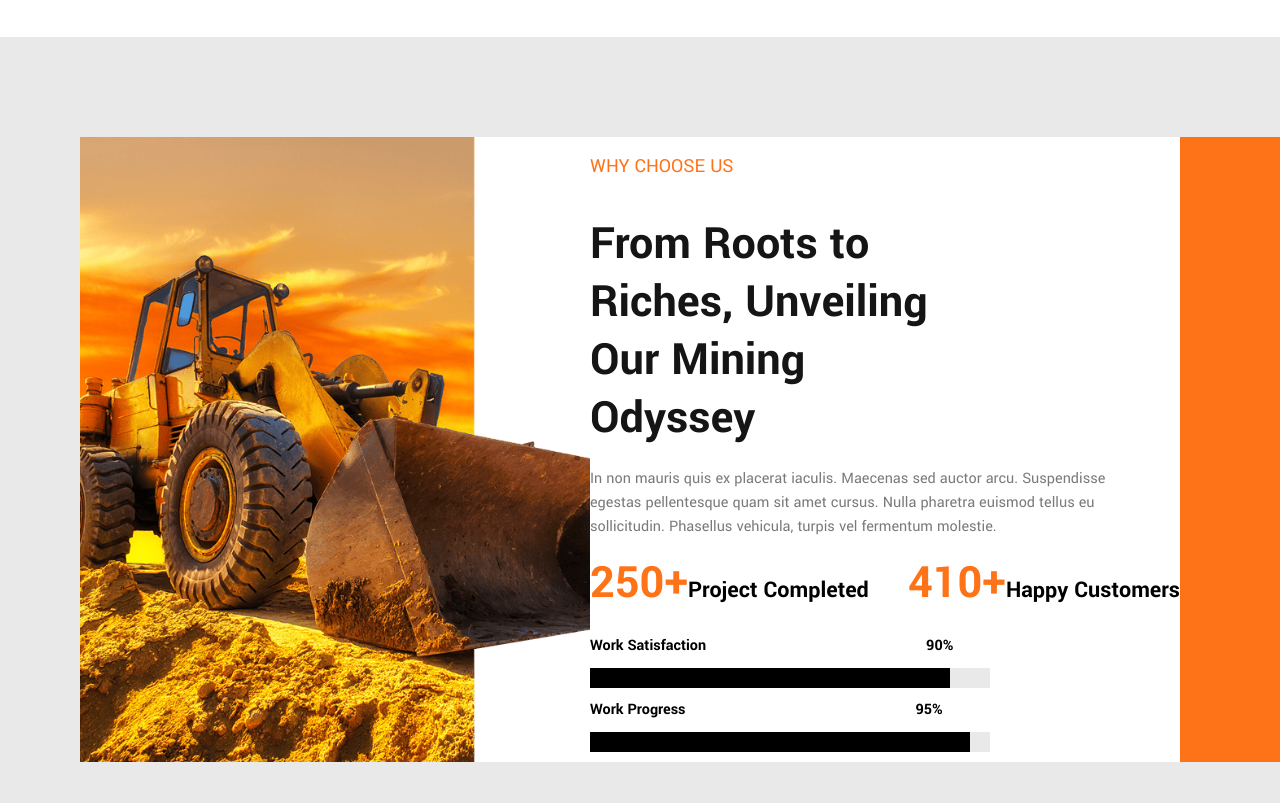
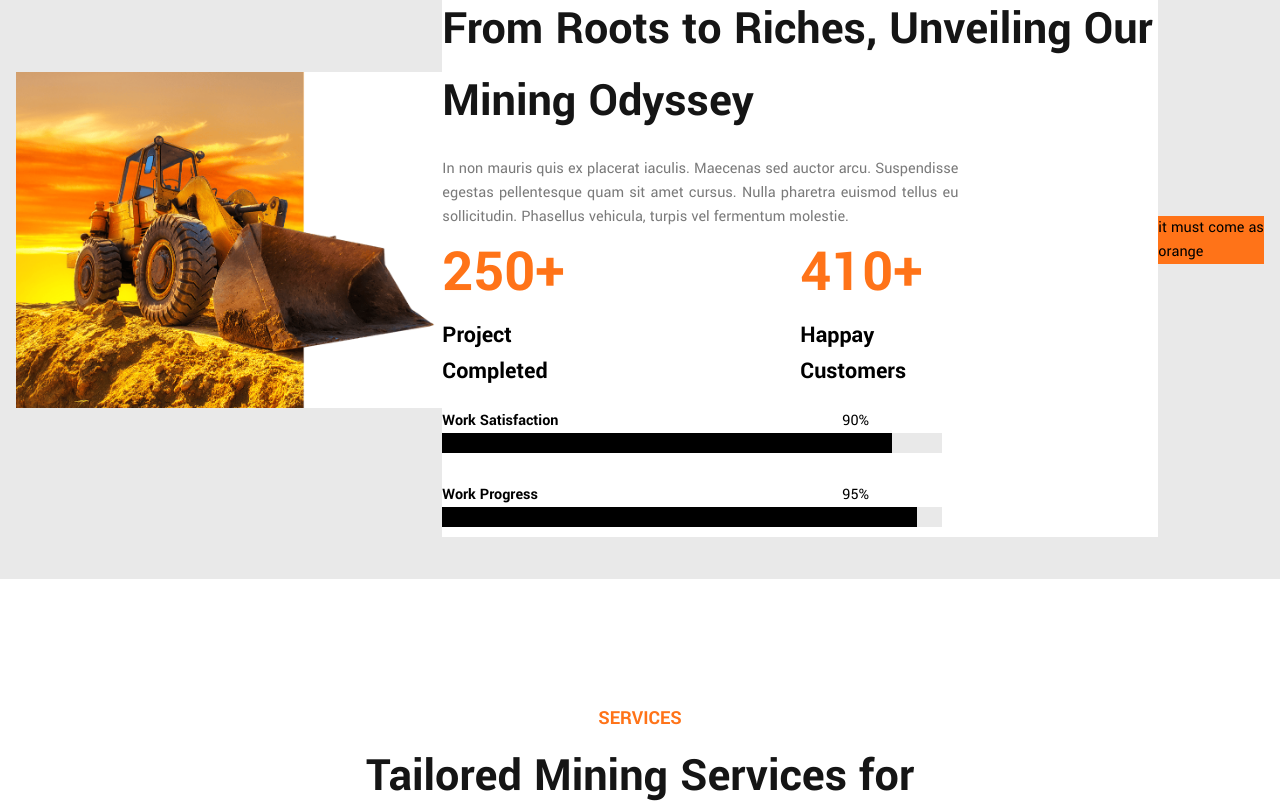
Before and after one commit to Jeevathuvarakan/quary, a React (Vite) app in the folder quary/: page / in a window 1280 px wide. Shown: the part 1400-2203 px from the top of the page. Built offline with nearby package versions, Linux system fonts and the light colour scheme.

Commit message:
why choose us change

```diff
--- a/quary/src/components/Home/HomeAboutUs.jsx
+++ b/quary/src/components/Home/HomeAboutUs.jsx
@@ -6,7 +6,7 @@ import { FaFacebook } from "react-icons/fa";
 function HomeAboutUs() {
     return (
         <>
-            <div className="px-[80px] py-[100px] font-Yantramanav">
+            <div className="px-[16px] py-[32px] font-Yantramanav">
                 <div className='container mx-auto '>
                     <div className="py-[10px] flex lg:flex-row flex-col gap-[24px] justify-between items-center">
                         <div className='flex flex-col gap-[20px] '>
--- a/quary/src/components/Home/HomeWhyChoose.jsx
+++ b/quary/src/components/Home/HomeWhyChoose.jsx
@@ -4,75 +4,75 @@ import { JCBImage } from "../../constants/Data";
 function HomeWhyChoose() {
     return (
         <>
-            <div className="pl-[80px] py-[100px] bg-[#E9E9E9] font-Yantramanav">
-                <div className='pr-[100px] bg-[#ff7318]'>
-                    <div className=' flex justify-between font-Yantramanav bg-white'>
-                        <div
-                            className=" inset-0  w-full"
-                            style={{
-                                backgroundImage: ` url(${JCBImage})`,
-                                backgroundSize: "cover",
-                                backgroundPosition: "center",
+            <div className="px-[16px] py-[32px] font-Yantramanav bg-[#e9e9e9]">
+                <div className="container mx-auto ">
+                    <div className="py-[10px] flex lg:flex-row flex-col gap-[0px] justify-between items-center ">
+                        <div className="bg-white w-6/12 h-full" >
+                            <img src={JCBImage} alt="Img" className="object-cover lg:w-[550px] w-full" />
+                        </div>
 
-
-                            }}
-                        >
-                        </div>
-                        <div>
+                        <div className="bg-white width-5/12 h-full">
                             <div className="flex flex-col gap-[20px]">
-                                <h5 className=" text-[20px] text-[#FF7318] uppercase lg:w-[590px] w-full lg:leading-[58px] ">Why Choose Us</h5>
-                                <h1 className="text-[#151515] lg:text-[48px] md:text-[24px] text-[12px] font-bold lg:leading-[58px] lg:w-[358px]">From Roots to Riches, Unveiling Our Mining Odyssey </h1>
-                                <p className=" text-[16px] text-[#7A7A7A]  lg:w-[516px] w-full">In non mauris quis ex placerat iaculis. Maecenas sed auctor arcu. Suspendisse egestas pellentesque quam sit amet cursus. Nulla pharetra euismod tellus eu sollicitudin.
+                                <h5 className=" text-[20px] text-[#FF7318] uppercase w-full  text-center font-bold">Why Choose Us</h5>
+                                <h1 className="text-[#151515] lg:text-[48px] md:text-[24px] text-[12px] font-bold items-center">From Roots to Riches, Unveiling Our Mining Odyssey </h1>
+                                <p className=" text-[16px] text-[#7A7A7A]  lg:w-[516px] w-full items-center text-justify">In non mauris quis ex placerat iaculis. Maecenas sed auctor arcu. Suspendisse egestas pellentesque quam sit amet cursus. Nulla pharetra euismod tellus eu sollicitudin.
                                     Phasellus vehicula, turpis vel fermentum molestie.</p>
 
                             </div>
-                            <div className=' flex justify-between'>
-                                <div className="flex gap-[40px] items-center">
+                            <div className="flex">
+                                <div className="flex-row">
                                     <div>
-                                        <span className=" lg:text-[48px] md:text-[24px] text-[12px] font-bold lg:w-[358px] w-full lg:leading-[88px]  text-[#FF7318]">
+                                        <p className=" lg:text-[60px] md:text-[24px] text-[12px] font-bold lg:w-[358px] w-full lg:leading-[88px]  text-[#FF7318]">
                                             250+
-                                        </span>
-                                        <span className="lg:text-[24px] md:text-[12px] text-[6px] font-semibold  w-full lg:leading-[88px] text-justify text-black break-words">
-                                            Project Completed
-                                        </span>
+                                        </p>
+                                    </div>
+                                    <div className="flex-col gap-0">
+                                        <p className="lg:text-[24px] md:text-[12px] text-[6px] font-semibold  w-full text-justify text-black"> Project </p>
+                                        <p className="lg:text-[24px] md:text-[12px] text-[6px] font-semibold  w-full text-justify text-black"> Completed</p>
                                     </div>
                                 </div>
-                                <div className="items-center">
+
+                                <div className="flex-row">
                                     <div>
-                                        <span className=" lg:text-[48px] md:text-[24px] text-[12px] font-bold lg:w-[358px] w-full lg:leading-[88px]  text-[#FF7318]">
+                                        <p className=" lg:text-[60px] md:text-[24px] text-[12px] font-bold lg:w-[358px] w-full lg:leading-[88px]  text-[#FF7318]">
                                             410+
-                                        </span>
-                                        <span className="lg:text-[24px] md:text-[12px] text-[6px] font-semibold  w-full lg:leading-[88px] text-justify text-black">
-                                            Happy Customers
-                                        </span>
+                                        </p>
+                                    </div>
+                                    <div className="flex-col gap-0">
+                                        <p className="lg:text-[24px] md:text-[12px] text-[6px] font-semibold  w-full text-justify text-black"> Happay </p>
+                                        <p className="lg:text-[24px] md:text-[12px] text-[6px] font-semibold  w-full text-justify text-black"> Customers</p>
                                     </div>
                                 </div>
                             </div>
-                            <div className="flex flex-col gap-[10px] pb-[10px]">
-
-                                <span className="lg:w-[400px] lg:text-[16px] md:text-[8px] text-[6px]  font-semibold  w-full text-justify flex flex-row gap-[220px]  text-black">
-                                    Work Satisfaction <span className="lg:text-[16px] md:text-[8px] text-[6px] text-black">90%</span>
-                                </span>
-                                <div className=" lg:w-[400px] lg:h-[20px] bg-[#e9e9e9]  flex flex-col gap[10px]">
-                                    <div className=" lg:w-[360px] lg:h-[20px] bg-black">
+                            <div className="py-[20px]">
+                                <div className="flex row">
+                                    <p className="lg:w-[400px] lg:text-[16px] md:text-[8px] text-[6px]  font-semibold  w-full text-justify flex flex-row gap-[220px]  text-black">
+                                        Work Satisfaction </p>
+                                    <p className="lg:text-[16px] md:text-[8px] text-[6px] text-black">90%</p>
+                                </div>
+                                <div className=" lg:w-[500px] lg:h-[20px] bg-[#e9e9e9]">
+                                    <div className=" lg:w-[450px] lg:h-[20px] bg-black">
                                     </div>
                                 </div>
                             </div>
-                            <div className="flex flex-col gap-[10px] pb-[10px]">
-
-                                <span className="lg:w-[400px] lg:text-[16px] md:text-[8px] text-[6px]  font-semibold  w-full text-justify flex flex-row gap-[230px]  text-black">
-                                    Work Progress <span className="lg:text-[16px] md:text-[8px] text-[6px] text-black">95%</span>
-                                </span>
-                                <div className=" lg:w-[400px] lg:h-[20px] bg-[#e9e9e9]">
-                                    <div className=" lg:w-[380px] lg:h-[20px] bg-black">
+                            <div className="py-[10px]">
+                                <div className="flex row">
+                                    <p className="lg:w-[400px] lg:text-[16px] md:text-[8px] text-[6px]  font-semibold  w-full text-justify flex flex-row gap-[220px]  text-black">
+                                        Work Progress </p>
+                                    <p className="lg:text-[16px] md:text-[8px] text-[6px] text-black">95%</p>
+                                </div>
+                                <div className=" lg:w-[500px] lg:h-[20px] bg-[#e9e9e9]">
+                                    <div className=" lg:w-[475px] lg:h-[20px] bg-black">
                                     </div>
                                 </div>
                             </div>
+                        </div>
+                        <div className="bg-[#ff7318] width-1/12  h-full">
+                            it must come as orange
+                        </div>
 
 
-                        </div>
                     </div>
-
                 </div>
             </div>
         </>
```
